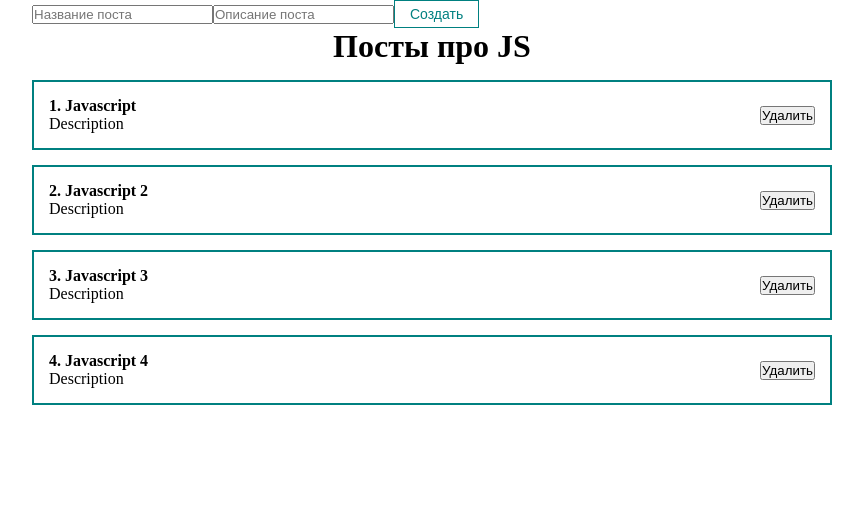
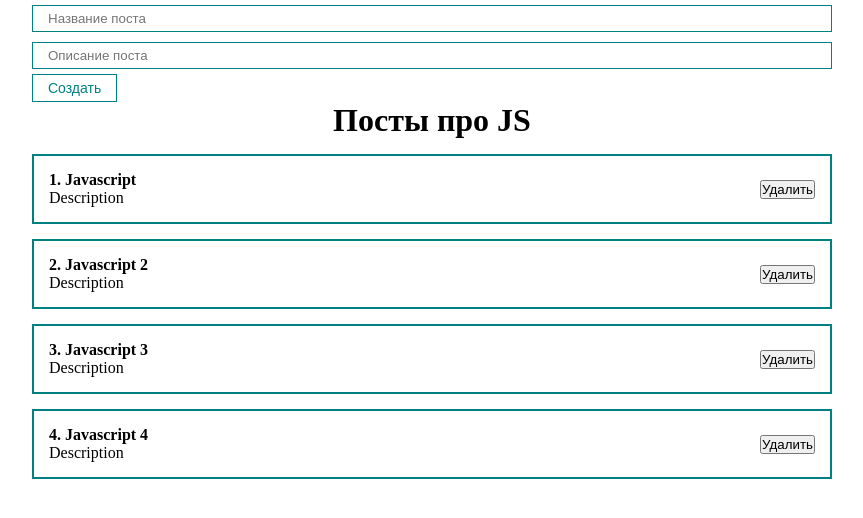
Before and after one commit to chylman/react-start, a React (Create React App) app: page / in a window 1280 px wide. Shown: the top 518 px of the page, without its empty margins (208-1071 px from the left). Built offline with nearby package versions, Linux system fonts and the light colour scheme; the HTML template or start-up script is replaced by a standard one.

Commit message:
feat: add component MyInput

```diff
--- a/src/App.js
+++ b/src/App.js
@@ -1,24 +1,45 @@
-import React, {useState} from "react";
+import React, {useRef, useState} from "react";
 import './styles/App.css';
 import PostList from "./components/PostList";
 import MyButton from "./components/UI/button/MyButton";
+import MyInput from "./components/UI/input/MyInput";
 
 function App() {
-    const [posts, setProps] = useState([
+    const [posts, setPosts] = useState([
         {id: 1, title: 'Javascript', body: 'Description'},
         {id: 2, title: 'Javascript 2', body: 'Description'},
         {id: 3, title: 'Javascript 3', body: 'Description'},
         {id: 4, title: 'Javascript 4', body: 'Description'},
     ])
+    const [post, setPost] = useState({ title: '', body: ''})
 
-  return (
-    <div className="App">
-        <input type="text" placeholder="Название поста"/>
-        <input type="text" placeholder="Описание поста"/>
-        <MyButton disabled>Создать</MyButton>
-        <PostList posts={posts} title="Посты про JS"/>
-    </div>
-  );
+    const addNewPost = (e) => {
+        e.preventDefault();
+
+        setPosts([...posts, {...post, id: Date.now()}])
+        setPost({title:'', body:''})
+    }
+
+    return (
+        <div className="App">
+            <form>
+                <MyInput
+                    value={post.title}
+                    onChange={e => setPost({...post, title: e.target.value})}
+                    type="text"
+                    placeholder="Название поста"
+                />
+                <MyInput
+                    value={post.body}
+                    onChange={e => setPost({...post, body: e.target.value})}
+                    type="text"
+                    placeholder="Описание поста"
+                />
+                <MyButton onClick={addNewPost}>Создать</MyButton>
+            </form>
+            <PostList posts={posts} title="Посты про JS"/>
+        </div>
+    );
 }
 
 export default App;
--- a/src/components/PostItem.jsx
+++ b/src/components/PostItem.jsx
@@ -4,7 +4,7 @@
     return (
         <div className='post'>
             <div className='post__content'>
-                <strong>{props.post.id}. {props.post.title}</strong>
+                <strong>{props.number}. {props.post.title}</strong>
                 <div>
                     {props.post.body}
                 </div>
--- a/src/components/PostList.jsx
+++ b/src/components/PostList.jsx
@@ -5,8 +5,8 @@
     return (
         <div>
             <h1 style={{textAlign: "center"}}>{title}</h1>
-            {posts.map(post =>
-                <PostItem post={post} key={post.id}/>
+            {posts.map((post, index) =>
+                <PostItem number={index + 1} post={post} key={post.id}/>
             )}
         </div>
     );
--- /dev/null
+++ b/src/components/UI/input/MyInput.jsx
@@ -0,0 +1,12 @@
+import React from 'react';
+import classes  from './MyInput.module.css';
+
+const MyInput = React.forwardRef((props, ref) => {
+    return (
+        <input ref={ref} className={classes.myInput} {...props}>
+
+        </input>
+    );
+});
+
+export default MyInput;
--- /dev/null
+++ b/src/components/UI/input/MyInput.module.css
@@ -0,0 +1,6 @@
+.myInput {
+    width: 100%;
+    padding: 5px 15px;
+    margin: 5px 0;
+    border: 1px solid teal;
+}
```
Also changed, not shown: src/components/PostForm.jsx (added).
